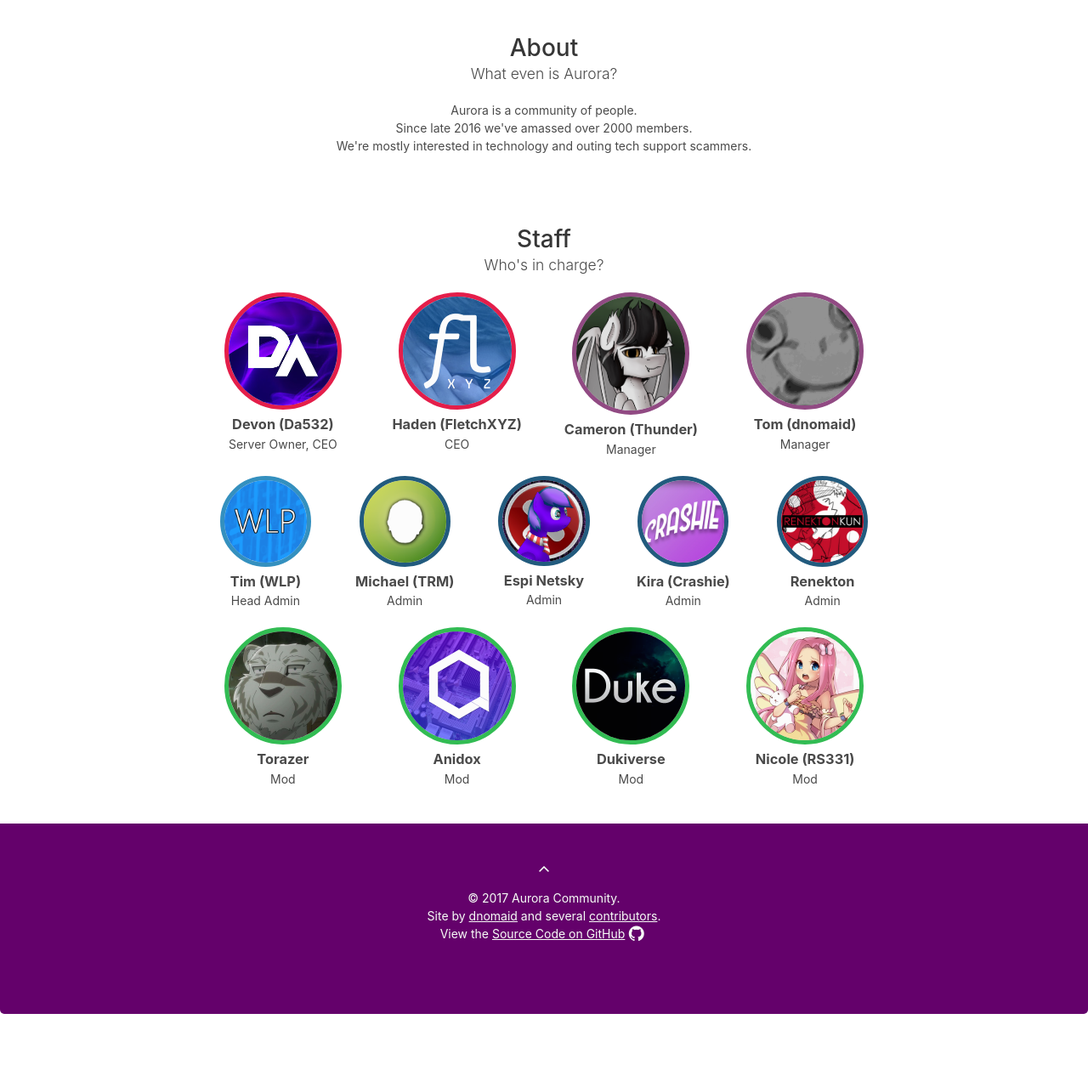
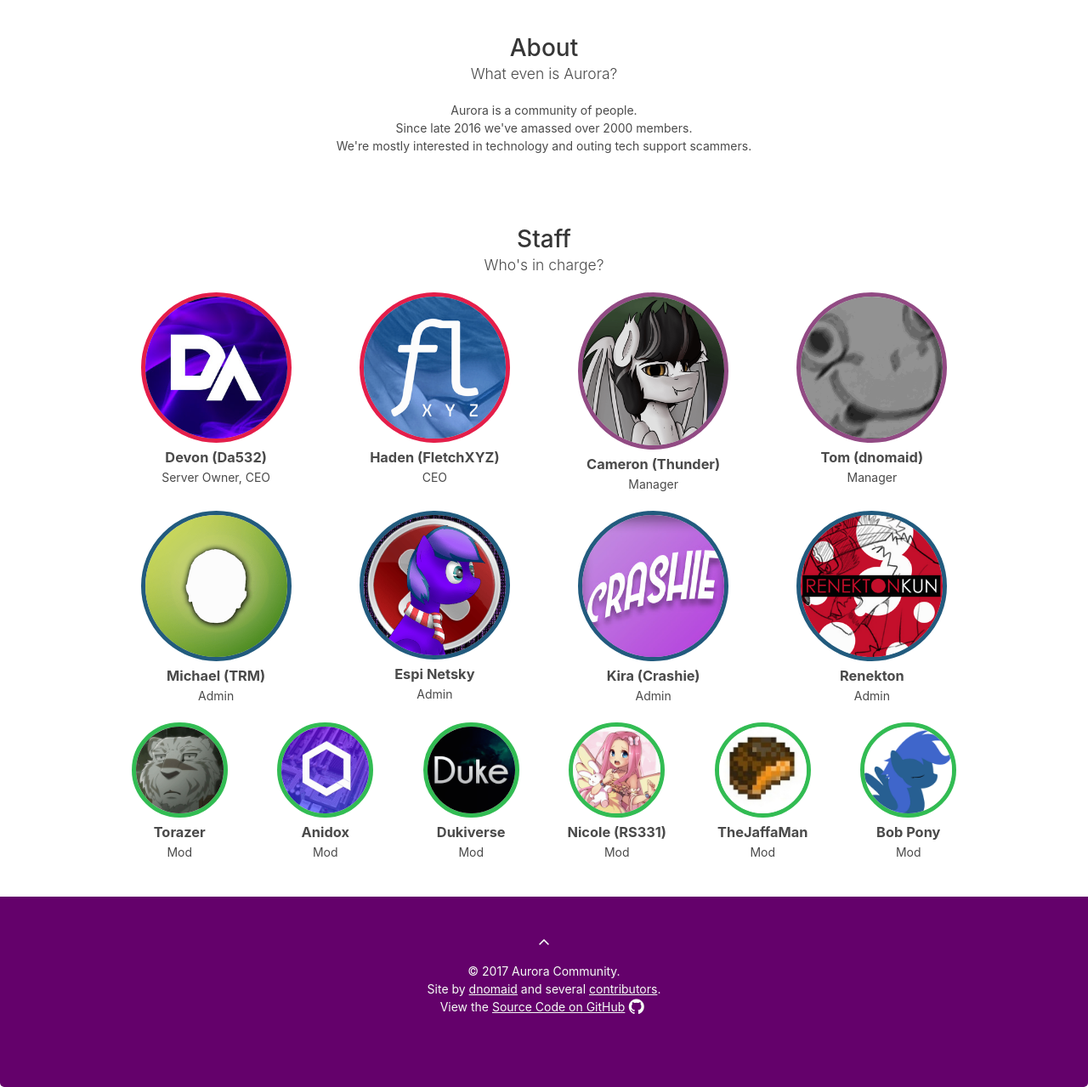
Before and after one commit to AuroraCommunity/AuroraCommunity.github.io, a PHP site: page / in a window 1280 px wide. Shown: the part 502-1781 px from the top of the page at 85% size. Before the commit the page ends 1695 px from the top, so only its background shows below. Run offline with PHP 8.4, Linux system fonts and the light colour scheme; some libraries are stand-ins or nearby versions.

Commit message:
Add new staff members/compress images

```diff
--- a/css/style.css
+++ b/css/style.css
@@ -16,7 +16,7 @@ body {
 
 #content-inner {
     background: #fff;
-    max-width: 60em;
+    max-width: 75em;
     margin: 0 auto;
 }
 
--- a/index.php
+++ b/index.php
@@ -22,25 +22,25 @@
         <h2 class="subtitle">Who's in charge?</h2>
         <div class="columns">
             <div class="column">
-                <a href="http://da532.com" target="_blank"><img src="img/people/da532.png" class="someone ceo"></a>
+                <a href="http://da532.com" target="_blank" rel="noopener noreferrer"><img src="img/people/da532.png" class="someone ceo"></a>
                 <h3>Devon (Da532)</h3>
                 <p>Server Owner, CEO</p>
             </div>
 
               <div class="column">
-                <a href="https://youtube.com/FletchXYZ" target="_blank"><img src="img/people/fletch.png" class="someone ceo"></a>
+                <a href="https://youtube.com/FletchXYZ" target="_blank" rel="noopener noreferrer"><img src="img/people/fletch.png" class="someone ceo"></a>
                 <h3>Haden (FletchXYZ)</h3>
                 <p>CEO</p>
             </div>
 
             <div class="column">
-                <a href="http://thunderte.ch" target="_blank"><img src="img/people/thunder.png" class="someone manager"></a>
+                <a href="http://thunderte.ch" target="_blank" rel="noopener noreferrer"><img src="img/people/thunder.png" class="someone manager"></a>
                 <h3>Cameron (Thunder)</h3>
                 <p>Manager</p>
             </div>
 
             <div class="column">
-                <a href="https://dnomaid.co.uk" target="_blank"><img src="img/people/dnomaid.png" class="someone manager"></a>
+                <a href="https://dnomaid.co.uk" target="_blank" rel="noopener noreferrer"><img src="img/people/dnomaid.png" class="someone manager"></a>
                 <h3>Tom (dnomaid)</h3>
                 <p>Manager</p>
             </div>
@@ -48,26 +48,26 @@
         </div>
 
         <div class="columns">
-          <div class="column">
-                <a href="http://www.windowslogic.co.uk/" target="_blank"><img src="img/people/wlp.png" class="someone admin-plus"></a>
+          <!-- <div class="column">
+                <a href="http://www.windowslogic.co.uk/" target="_blank" rel="noopener noreferrer"><img src="img/people/wlp.png" class="someone admin-plus"></a>
                 <h3>Tim <span title="WindowsLogic Productions">(WLP)</a></h3>
                 <p>Head Admin</p>
-          </div>
+          </div> -->
 
             <div class="column">
-                <a href="https://therandommelon.xyz/" target="_blank"><img src="img/people/melon.png" class="someone admin"></a>
+                <a href="https://therandommelon.xyz/" target="_blank" rel="noopener noreferrer"><img src="img/people/melon.png" class="someone admin"></a>
                 <h3>Michael <span title="TheRandomMelon">(TRM)</span></h3>
                 <p>Admin</p>
             </div>
 
             <div class="column">
-                <a href="https://www.discord.io/espislounge" target="_blank"><img src="img/people/espi.png" class="someone admin"></a>
+                <a href="https://www.discord.io/espislounge" target="_blank" rel="noopener noreferrer"><img src="img/people/espi.png" class="someone admin"></a>
                 <h3>Espi Netsky</h3>
                 <p>Admin</p>
             </div>
 
             <div class="column">
-                <a href="https://crashieblog.wordpress.com" target="_blank"><img src="img/people/crashie.png" class="someone admin"></a>
+                <a href="https://crashieblog.wordpress.com" target="_blank" rel="noopener noreferrer"><img src="img/people/crashie.png" class="someone admin"></a>
                 <h3>Kira (Crashie)</h3>
                 <p>Admin</p>
             </div>
@@ -88,7 +88,7 @@
           </div>
 
           <div class="column">
-              <a href="https://www.youtube.com/channel/UC04awUMPfLwEGtCCWvYq-UQ" target="_blank"><img src="img/people/anidox.png" class="someone mod"></a>
+              <a href="https://www.youtube.com/channel/UC04awUMPfLwEGtCCWvYq-UQ" target="_blank" rel="noopener noreferrer"><img src="img/people/anidox.png" class="someone mod"></a>
               <h3>Anidox</h3>
               <p>Mod</p>
           </div>
@@ -105,6 +105,19 @@
               <p>Mod</p>
           </div>
 
+          <div class="column">
+              <a href="https://www.youtube.com/channel/UCfpY45UhtJ9i-_PJVwBOzvA
+" target="_blank" rel="noopener noreferrer"><img src="img/people/jaffa.png" class="someone mod"></a>
+              <h3 title="AKA TheJaffaMeme">TheJaffaMan</h3>
+              <p>Mod</p>
+          </div>
+
+          <div class="column">
+              <a href="https://bobpony.org/" target="_blank" rel="noopener noreferrer"><img src="img/people/bobpony.png" class="someone mod"></a>
+              <h3>Bob Pony</h3>
+              <p>Mod</p>
+          </div>
+
         </div>
     </div>
 
```
Also changed, not shown: img/people/anidox.png, img/people/bobpony.png (added), img/people/dnomaid.png, img/people/duke.png, img/people/espi.png, img/people/fletch.png, img/people/jaffa.png (added), img/people/melon.png, img/people/rainbow.png, img/people/ren.png, img/people/thunder.png, img/people/torazer.png, img/people/wlp.png.
